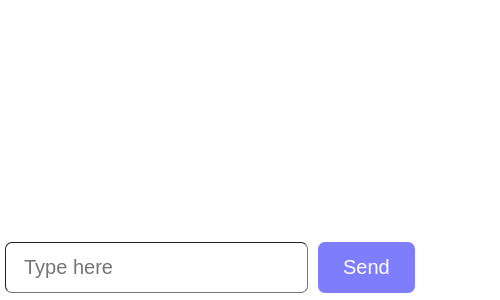
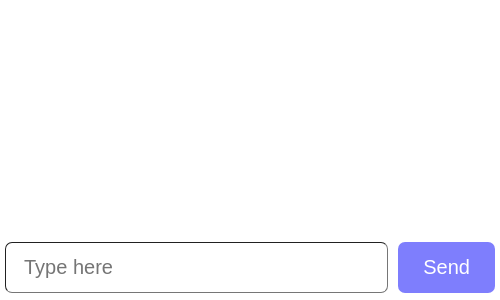
Before and after one commit to akashdpcali-cloud/MyBot, a React (Vite) app: page / in a window 390 px wide. Shown: the part 544-844 px from the top of the page, 500 px wide, since content can reach past the window. Built offline with nearby package versions, Linux system fonts and the light colour scheme.

Commit message:
Update index.css

```diff
--- a/src/index.css
+++ b/src/index.css
@@ -4,3 +4,8 @@ body{
   font-family: Arial;
   overflow: hidden;
 }
+@media (max-width: 600px) {
+  body{
+    width: 500px;
+  }
+}
```
